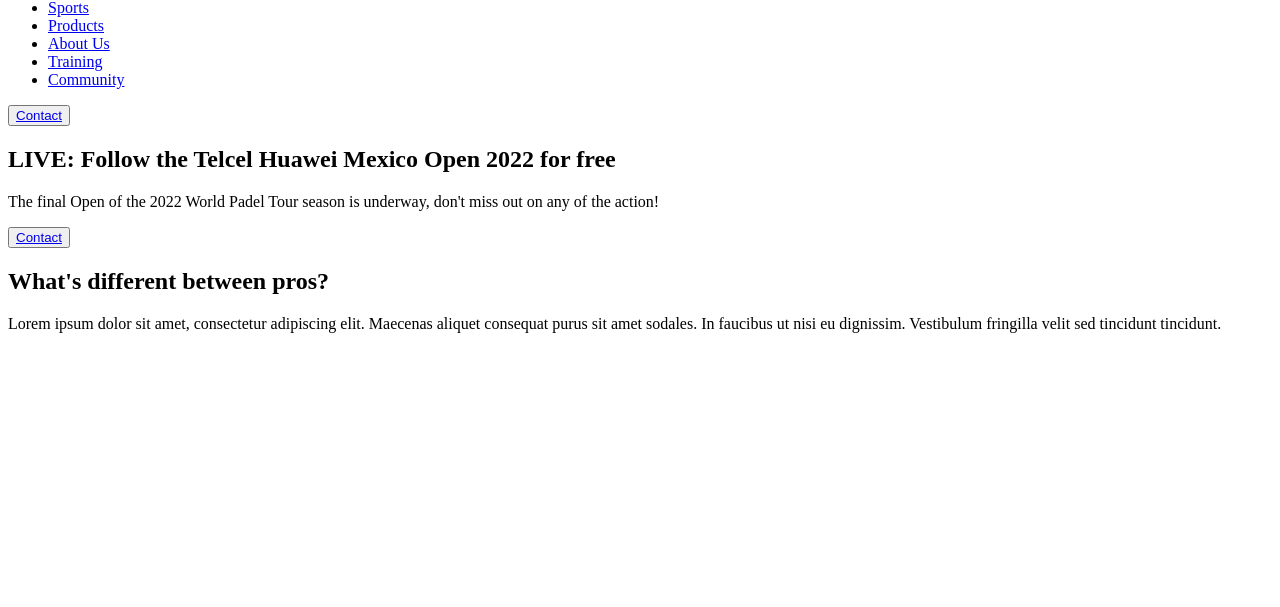
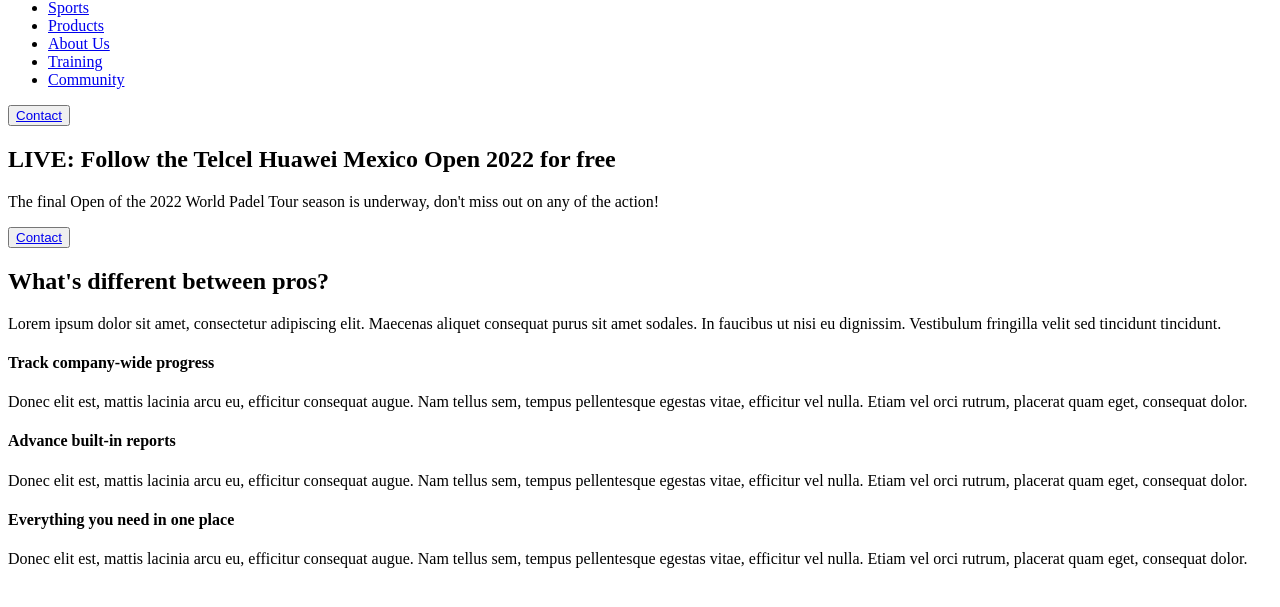
Before and after one commit to fcurcho/entregable-final-fe, a plain HTML site: page index.html in a window 1280 px wide. Shown: the part 55-662 px from the top of the page. Drawn offline with Linux system fonts and the light colour scheme.

Commit message:
tercer commit

```diff
--- a/index.html
+++ b/index.html
@@ -4,8 +4,10 @@
     <meta charset="UTF-8" />
     <meta name="viewport" content="width=device-width, initial-scale=1.0" />
     <title>Document</title>
+    <link rel="stylesheet" href="./css/indexStyles.css" />
   </head>
   <body>
+    <!--navbar-->
     <nav>
       <img src="./img/logo.svg" alt="logo sportit" />
       <ul>
@@ -17,7 +19,9 @@
       </ul>
       <button><a href="./pages/contact.html">Contact</a></button>
     </nav>
+    <!--main-->
     <main>
+      <!--primera section-->
       <section>
         <div>
           <div class="tennis-player"></div>
@@ -31,23 +35,54 @@
           </div>
         </div>
       </section>
+      <!--segunda section-->
       <section>
         <div>
           <div>
             <h2>What's different between pros?</h2>
           </div>
           <div>
-            <p>Lorem ipsum dolor sit amet, consectetur adipiscing elit. Maecenas aliquet consequat purus sit amet sodales. In faucibus ut nisi eu dignissim. Vestibulum fringilla velit sed tincidunt tincidunt.</p>
+            <p>
+              Lorem ipsum dolor sit amet, consectetur adipiscing elit. Maecenas
+              aliquet consequat purus sit amet sodales. In faucibus ut nisi eu
+              dignissim. Vestibulum fringilla velit sed tincidunt tincidunt.
+            </p>
           </div>
         </div>
       </section>
+      <!--tercer section-->
       <section>
         <div>
+          <!--al div de abajo ponerlo como row-->
+          <div>
             <div>
-                <div>
-
-                </div>
+              <h4>Track company-wide progress</h4>
+              <p>
+                Donec elit est, mattis lacinia arcu eu, efficitur consequat
+                augue. Nam tellus sem, tempus pellentesque egestas vitae,
+                efficitur vel nulla. Etiam vel orci rutrum, placerat quam eget,
+                consequat dolor.
+              </p>
             </div>
+            <div>
+              <h4>Advance built-in reports</h4>
+              <p>
+                Donec elit est, mattis lacinia arcu eu, efficitur consequat
+                augue. Nam tellus sem, tempus pellentesque egestas vitae,
+                efficitur vel nulla. Etiam vel orci rutrum, placerat quam eget,
+                consequat dolor.
+              </p>
+            </div>
+          </div>
+          <!--al div de abajo ponerlo centrado-->
+          <div>
+            <h4>Everything you need in one place</h4>
+            <p>
+              Donec elit est, mattis lacinia arcu eu, efficitur consequat augue.
+              Nam tellus sem, tempus pellentesque egestas vitae, efficitur vel
+              nulla. Etiam vel orci rutrum, placerat quam eget, consequat dolor.
+            </p>
+          </div>
         </div>
       </section>
     </main>
```
